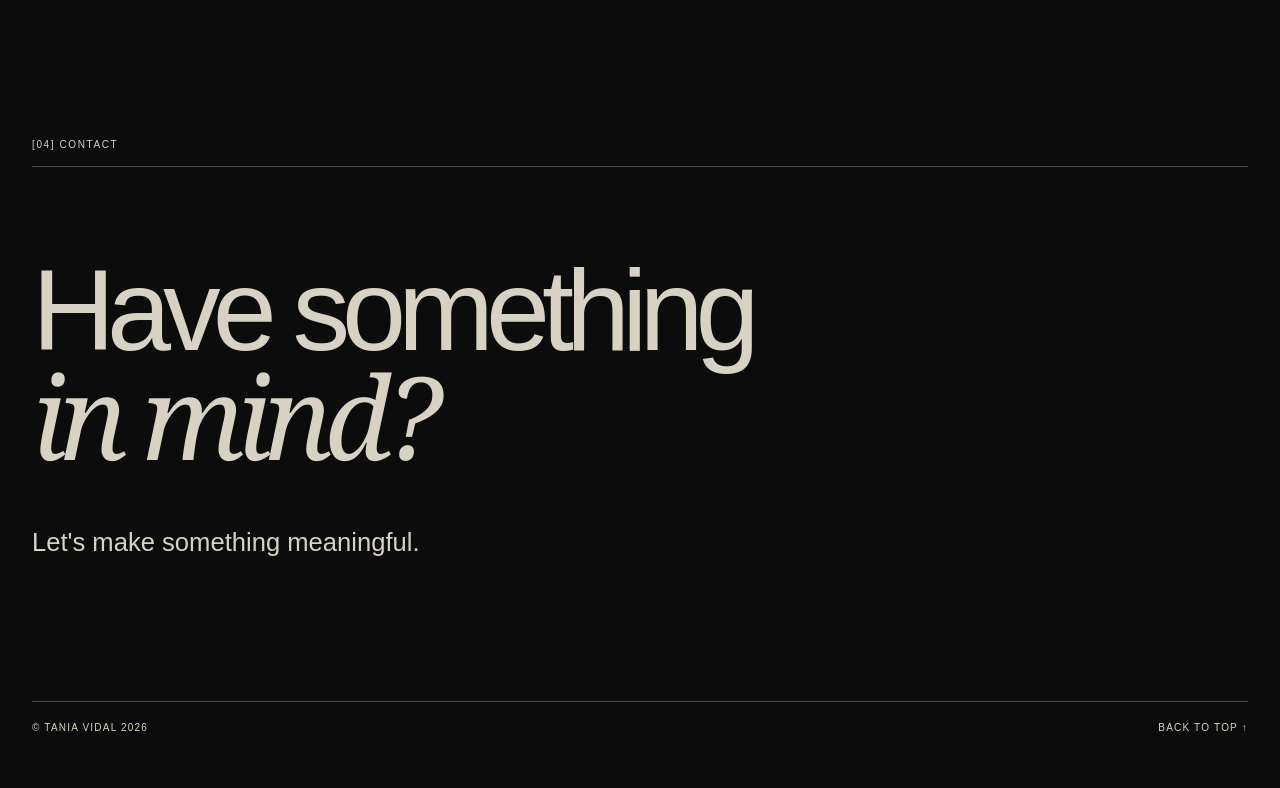
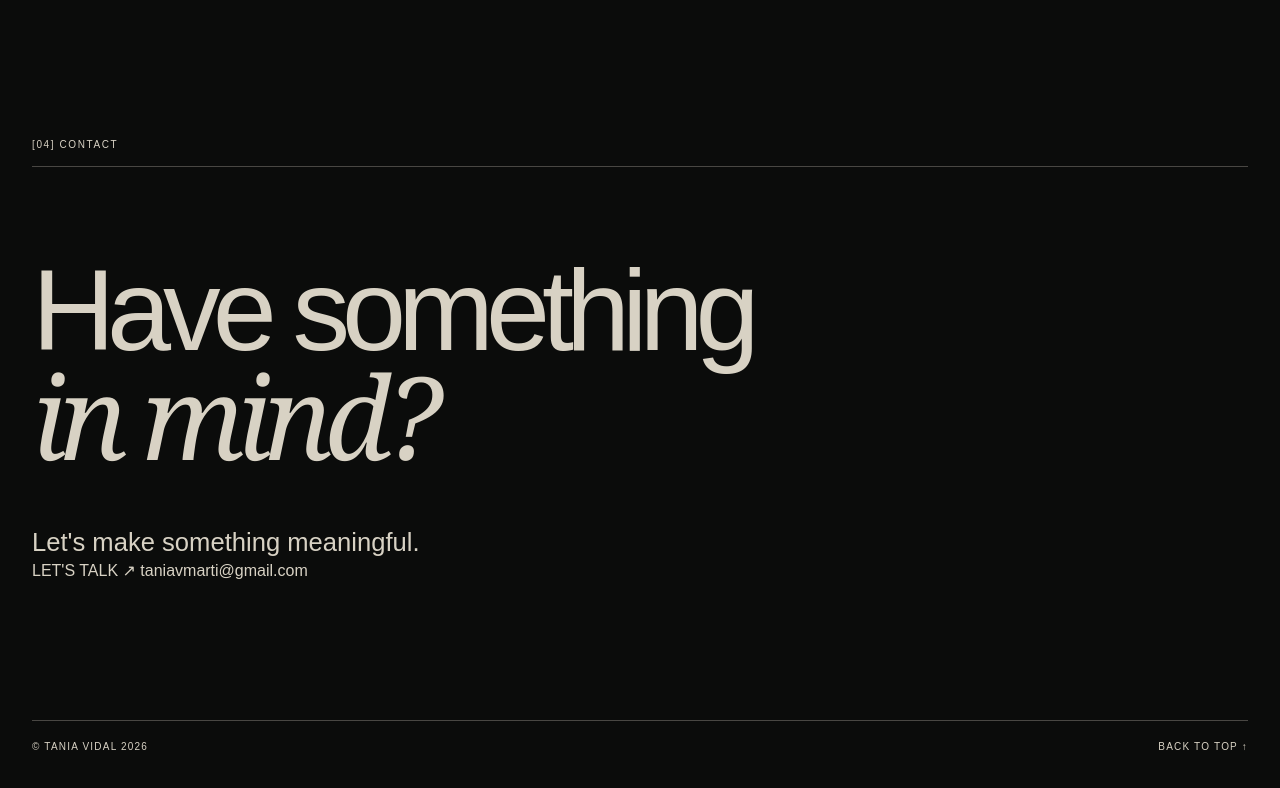
Before and after one commit to taniavmarti/portfolio, a plain HTML site: page index.html in a window 1280 px wide. Shown: the part 5017-5805 px from the top of the page. Drawn offline with Linux system fonts and the light colour scheme.

Commit message:
Add email contact link to portfolio

```diff
--- a/index.html
+++ b/index.html
@@ -78,6 +78,8 @@
     <div class="section-kicker">[04] CONTACT</div>
     <h2>Have something<br><em>in mind?</em></h2>
     <p>Let's make something meaningful.</p>
+    <a class="contact-email-link" href="mailto:taniavmarti@gmail.com" aria-label="Enviar un correo a taniavmarti@gmail.com">LET'S TALK ↗</a>
+    <a class="contact-email-address" href="mailto:taniavmarti@gmail.com">taniavmarti@gmail.com</a>
     <div class="footer-bottom"><span>© TANIA VIDAL 2026</span><a href="#home">BACK TO TOP ↑</a></div>
   </footer>
 
```
